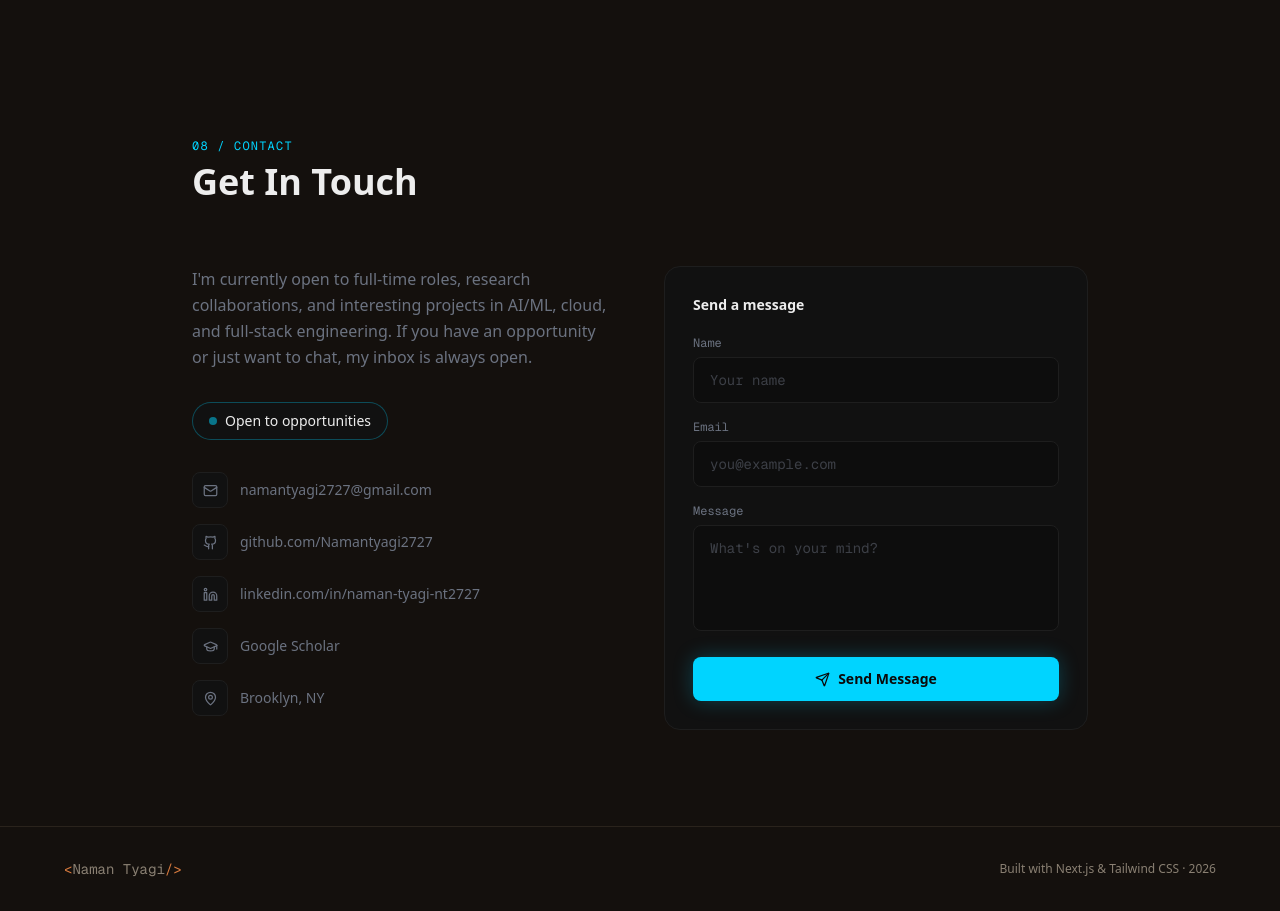
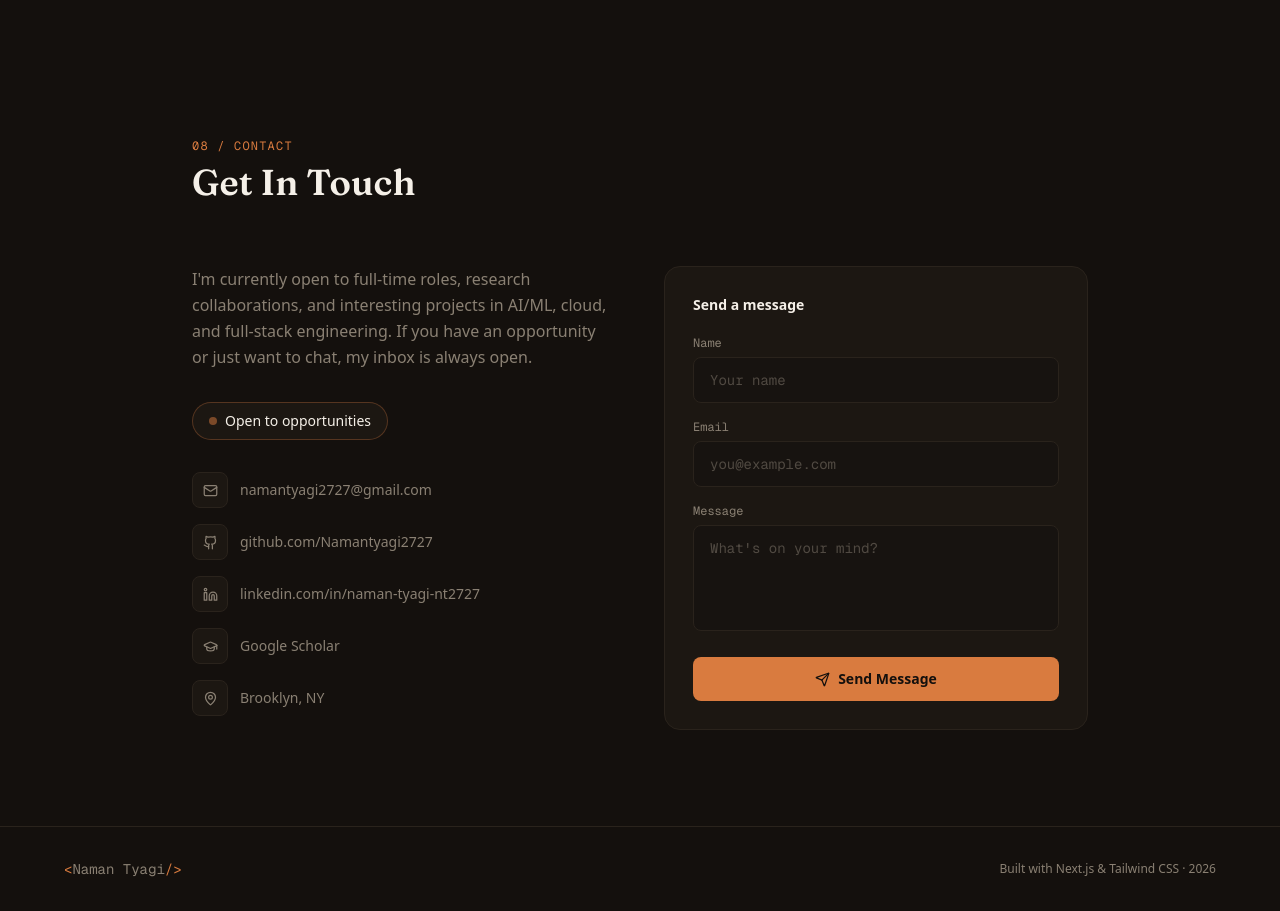
Before and after one commit to Namantyagi2727/portfolio, a Next.js app: page / in a window 1280 px wide. Shown: the part 11080-11991 px from the top of the page. Built offline with nearby package versions, Linux system fonts and the light colour scheme.

Commit message:
feat: re-skin Contact section
Co-Authored-By: Claude Sonnet 5 <noreply@anthropic.com>
Claude-Session: https://claude.ai/code/session_01NehF1ss7b5bKHeeLkofiR7

```diff
--- a/src/components/Contact.tsx
+++ b/src/components/Contact.tsx
@@ -5,12 +5,7 @@ import { Mail, Github, Linkedin, GraduationCap, MapPin, Send, CheckCircle, Alert
 import { motion, AnimatePresence } from "framer-motion";
 import { personalInfo } from "@/lib/data";
 
-// ── Web3Forms setup ──────────────────────────────────────────────
-// 1. Go to https://web3forms.com
-// 2. Enter namantyagi2727@gmail.com → click "Create Access Key"
-// 3. Replace the string below with your key
 const WEB3FORMS_KEY = "476f9eaf-3a76-455f-bf27-41f1bf7d7d8f";
-// ─────────────────────────────────────────────────────────────────
 
 type Status = "idle" | "loading" | "success" | "error";
 
@@ -52,82 +47,58 @@ export default function Contact() {
   };
 
   const inputClass =
-    "w-full bg-[#0d0d0d] border border-[#1e1e1e] rounded-lg px-4 py-3 text-sm text-[#ededed] placeholder-[#6b7280]/50 focus:outline-none focus:border-[#00d4ff]/50 focus:ring-1 focus:ring-[#00d4ff]/20 transition-all duration-200 font-mono";
+    "w-full bg-[#171310] border border-[#2a231c] rounded-lg px-4 py-3 text-sm text-[#f5f0e8] placeholder-[#8a8073]/50 focus:outline-none focus:border-[#d97b3f]/50 focus:ring-1 focus:ring-[#d97b3f]/20 transition-all duration-200 font-mono";
 
   return (
     <section id="contact" className="py-24 px-6">
       <div className="max-w-4xl mx-auto">
-
-        {/* Section header */}
         <div className="mb-16">
-          <p className="text-xs font-mono text-[#00d4ff] uppercase tracking-widest mb-2">08 / Contact</p>
-          <h2 className="text-3xl sm:text-4xl font-bold text-[#ededed]">Get In Touch</h2>
+          <p className="text-xs font-mono text-[#d97b3f] uppercase tracking-widest mb-2">08 / Contact</p>
+          <h2 className="text-3xl sm:text-4xl font-serif font-semibold text-[#f5f0e8]">Get In Touch</h2>
         </div>
 
         <div className="grid md:grid-cols-2 gap-12">
-
-          {/* Left — info */}
           <div>
-            <p className="text-[#6b7280] leading-relaxed mb-8">
+            <p className="text-[#8a8073] leading-relaxed mb-8">
               I'm currently open to full-time roles, research collaborations, and interesting projects in AI/ML, cloud, and full-stack engineering. If you have an opportunity or just want to chat, my inbox is always open.
             </p>
 
-            {/* Open to work badge */}
-            <div className="inline-flex items-center gap-2 px-4 py-2 rounded-full bg-[#111111] border border-[#00d4ff]/30 text-sm text-[#ededed] mb-8">
-              <span className="w-2 h-2 rounded-full bg-[#00d4ff] animate-pulse" />
+            <div className="inline-flex items-center gap-2 px-4 py-2 rounded-full bg-[#1c1712] border border-[#d97b3f]/30 text-sm text-[#f5f0e8] mb-8">
+              <span className="w-2 h-2 rounded-full bg-[#d97b3f] animate-pulse" />
               Open to opportunities
             </div>
 
-            {/* Contact links */}
             <div className="flex flex-col gap-4">
-              <a
-                href={`mailto:${personalInfo.email}`}
-                className="flex items-center gap-3 text-[#6b7280] hover:text-[#00d4ff] transition-colors group"
-              >
-                <div className="w-9 h-9 rounded-lg bg-[#111111] border border-[#1e1e1e] flex items-center justify-center group-hover:border-[#00d4ff]/40 transition-colors">
+              <a href={`mailto:${personalInfo.email}`} className="flex items-center gap-3 text-[#8a8073] hover:text-[#d97b3f] transition-colors group">
+                <div className="w-9 h-9 rounded-lg bg-[#1c1712] border border-[#2a231c] flex items-center justify-center group-hover:border-[#d97b3f]/40 transition-colors">
                   <Mail size={15} />
                 </div>
                 <span className="text-sm">{personalInfo.email}</span>
               </a>
 
-              <a
-                href={personalInfo.github}
-                target="_blank"
-                rel="noopener noreferrer"
-                className="flex items-center gap-3 text-[#6b7280] hover:text-[#00d4ff] transition-colors group"
-              >
-                <div className="w-9 h-9 rounded-lg bg-[#111111] border border-[#1e1e1e] flex items-center justify-center group-hover:border-[#00d4ff]/40 transition-colors">
+              <a href={personalInfo.github} target="_blank" rel="noopener noreferrer" className="flex items-center gap-3 text-[#8a8073] hover:text-[#d97b3f] transition-colors group">
+                <div className="w-9 h-9 rounded-lg bg-[#1c1712] border border-[#2a231c] flex items-center justify-center group-hover:border-[#d97b3f]/40 transition-colors">
                   <Github size={15} />
                 </div>
                 <span className="text-sm">github.com/Namantyagi2727</span>
               </a>
 
-              <a
-                href={personalInfo.linkedin}
-                target="_blank"
-                rel="noopener noreferrer"
-                className="flex items-center gap-3 text-[#6b7280] hover:text-[#00d4ff] transition-colors group"
-              >
-                <div className="w-9 h-9 rounded-lg bg-[#111111] border border-[#1e1e1e] flex items-center justify-center group-hover:border-[#00d4ff]/40 transition-colors">
+              <a href={personalInfo.linkedin} target="_blank" rel="noopener noreferrer" className="flex items-center gap-3 text-[#8a8073] hover:text-[#d97b3f] transition-colors group">
+                <div className="w-9 h-9 rounded-lg bg-[#1c1712] border border-[#2a231c] flex items-center justify-center group-hover:border-[#d97b3f]/40 transition-colors">
                   <Linkedin size={15} />
                 </div>
                 <span className="text-sm">linkedin.com/in/naman-tyagi-nt2727</span>
               </a>
 
-              <a
-                href={personalInfo.scholar}
-                target="_blank"
-                rel="noopener noreferrer"
-                className="flex items-center gap-3 text-[#6b7280] hover:text-[#00d4ff] transition-colors group"
-              >
-                <div className="w-9 h-9 rounded-lg bg-[#111111] border border-[#1e1e1e] flex items-center justify-center group-hover:border-[#00d4ff]/40 transition-colors">
+              <a href={personalInfo.scholar} target="_blank" rel="noopener noreferrer" className="flex items-center gap-3 text-[#8a8073] hover:text-[#d97b3f] transition-colors group">
+                <div className="w-9 h-9 rounded-lg bg-[#1c1712] border border-[#2a231c] flex items-center justify-center group-hover:border-[#d97b3f]/40 transition-colors">
                   <GraduationCap size={15} />
                 </div>
                 <span className="text-sm">Google Scholar</span>
               </a>
 
-              <div className="flex items-center gap-3 text-[#6b7280]">
-                <div className="w-9 h-9 rounded-lg bg-[#111111] border border-[#1e1e1e] flex items-center justify-center">
+              <div className="flex items-center gap-3 text-[#8a8073]">
+                <div className="w-9 h-9 rounded-lg bg-[#1c1712] border border-[#2a231c] flex items-center justify-center">
                   <MapPin size={15} />
                 </div>
                 <span className="text-sm">{personalInfo.location}</span>
@@ -135,90 +106,38 @@ export default function Contact() {
             </div>
           </div>
 
-          {/* Right — contact form */}
-          <div
-            className="bg-[#111111] border border-[#1e1e1e] rounded-2xl p-7 hover:border-[#00d4ff]/20 transition-colors"
-          >
+          <div className="bg-[#1c1712] border border-[#2a231c] rounded-2xl p-7 hover:border-[#d97b3f]/20 transition-colors">
             <AnimatePresence mode="wait">
               {status === "success" ? (
-                /* Success state */
-                <motion.div
-                  key="success"
-                  initial={{ opacity: 0, scale: 0.95 }}
-                  animate={{ opacity: 1, scale: 1 }}
-                  exit={{ opacity: 0 }}
-                  className="h-full flex flex-col items-center justify-center text-center py-8"
-                >
-                  <div
-                    className="w-16 h-16 rounded-2xl flex items-center justify-center mb-4"
-                    style={{ background: "rgba(34,197,94,0.1)" }}
-                  >
+                <motion.div key="success" initial={{ opacity: 0, scale: 0.95 }} animate={{ opacity: 1, scale: 1 }} exit={{ opacity: 0 }} className="h-full flex flex-col items-center justify-center text-center py-8">
+                  <div className="w-16 h-16 rounded-2xl flex items-center justify-center mb-4" style={{ background: "rgba(34,197,94,0.1)" }}>
                     <CheckCircle size={32} className="text-[#22c55e]" />
                   </div>
-                  <h3 className="text-base font-semibold text-[#ededed] mb-2">Message sent!</h3>
-                  <p className="text-sm text-[#6b7280] mb-6">I'll get back to you as soon as possible.</p>
-                  <button
-                    onClick={() => setStatus("idle")}
-                    className="text-xs font-mono text-[#00d4ff] hover:underline"
-                  >
+                  <h3 className="text-base font-semibold text-[#f5f0e8] mb-2">Message sent!</h3>
+                  <p className="text-sm text-[#8a8073] mb-6">I'll get back to you as soon as possible.</p>
+                  <button onClick={() => setStatus("idle")} className="text-xs font-mono text-[#d97b3f] hover:underline">
                     Send another →
                   </button>
                 </motion.div>
               ) : (
-                /* Form */
-                <motion.form
-                  key="form"
-                  onSubmit={handleSubmit}
-                  initial={{ opacity: 0 }}
-                  animate={{ opacity: 1 }}
-                  exit={{ opacity: 0 }}
-                  className="flex flex-col gap-4"
-                >
-                  <h3 className="text-sm font-semibold text-[#ededed] mb-1">Send a message</h3>
+                <motion.form key="form" onSubmit={handleSubmit} initial={{ opacity: 0 }} animate={{ opacity: 1 }} exit={{ opacity: 0 }} className="flex flex-col gap-4">
+                  <h3 className="text-sm font-semibold text-[#f5f0e8] mb-1">Send a message</h3>
 
-                  {/* Name */}
                   <div>
-                    <label className="block text-xs font-mono text-[#6b7280] mb-1.5">Name</label>
-                    <input
-                      type="text"
-                      name="name"
-                      required
-                      value={form.name}
-                      onChange={handleChange}
-                      placeholder="Your name"
-                      className={inputClass}
-                    />
+                    <label className="block text-xs font-mono text-[#8a8073] mb-1.5">Name</label>
+                    <input type="text" name="name" required value={form.name} onChange={handleChange} placeholder="Your name" className={inputClass} />
                   </div>
 
-                  {/* Email */}
                   <div>
-                    <label className="block text-xs font-mono text-[#6b7280] mb-1.5">Email</label>
-                    <input
-                      type="email"
-                      name="email"
-                      required
-                      value={form.email}
-                      onChange={handleChange}
-                      placeholder="you@example.com"
-                      className={inputClass}
-                    />
+                    <label className="block text-xs font-mono text-[#8a8073] mb-1.5">Email</label>
+                    <input type="email" name="email" required value={form.email} onChange={handleChange} placeholder="you@example.com" className={inputClass} />
                   </div>
 
-                  {/* Message */}
                   <div>
-                    <label className="block text-xs font-mono text-[#6b7280] mb-1.5">Message</label>
-                    <textarea
-                      name="message"
-                      required
-                      rows={4}
-                      value={form.message}
-                      onChange={handleChange}
-                      placeholder="What's on your mind?"
-                      className={`${inputClass} resize-none`}
-                    />
+                    <label className="block text-xs font-mono text-[#8a8073] mb-1.5">Message</label>
+                    <textarea name="message" required rows={4} value={form.message} onChange={handleChange} placeholder="What's on your mind?" className={`${inputClass} resize-none`} />
                   </div>
 
-                  {/* Error */}
                   {status === "error" && (
                     <div className="flex items-center gap-2 text-xs text-red-400 font-mono">
                       <AlertCircle size={13} />
@@ -226,25 +145,19 @@ export default function Contact() {
                     </div>
                   )}
 
-                  {/* Submit */}
                   <button
                     type="submit"
                     disabled={status === "loading"}
-                    className="inline-flex items-center justify-center gap-2 px-6 py-3 rounded-lg font-semibold text-sm text-[#0a0a0a] transition-all duration-200 hover:scale-[1.02] disabled:opacity-60 disabled:cursor-not-allowed disabled:hover:scale-100 mt-1"
-                    style={{ background: "#00d4ff", boxShadow: "0 0 20px rgba(0,212,255,0.25)" }}
+                    className="inline-flex items-center justify-center gap-2 px-6 py-3 rounded-lg font-semibold text-sm text-[#14100d] transition-all duration-200 hover:scale-[1.02] disabled:opacity-60 disabled:cursor-not-allowed disabled:hover:scale-100 mt-1"
+                    style={{ background: "#d97b3f" }}
                   >
-                    {status === "loading" ? (
-                      <Loader size={15} className="animate-spin" />
-                    ) : (
-                      <Send size={15} />
-                    )}
+                    {status === "loading" ? <Loader size={15} className="animate-spin" /> : <Send size={15} />}
                     {status === "loading" ? "Sending…" : "Send Message"}
                   </button>
                 </motion.form>
               )}
             </AnimatePresence>
           </div>
-
         </div>
       </div>
     </section>
```
